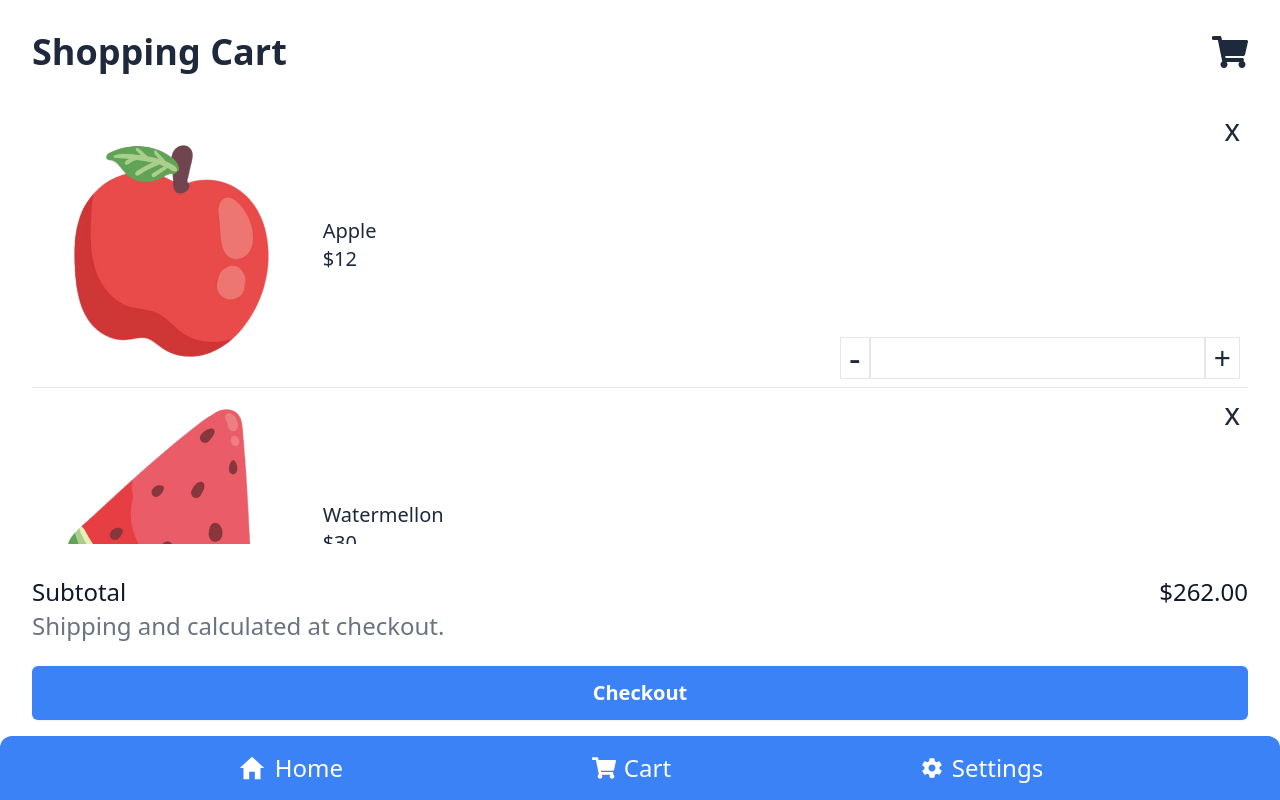
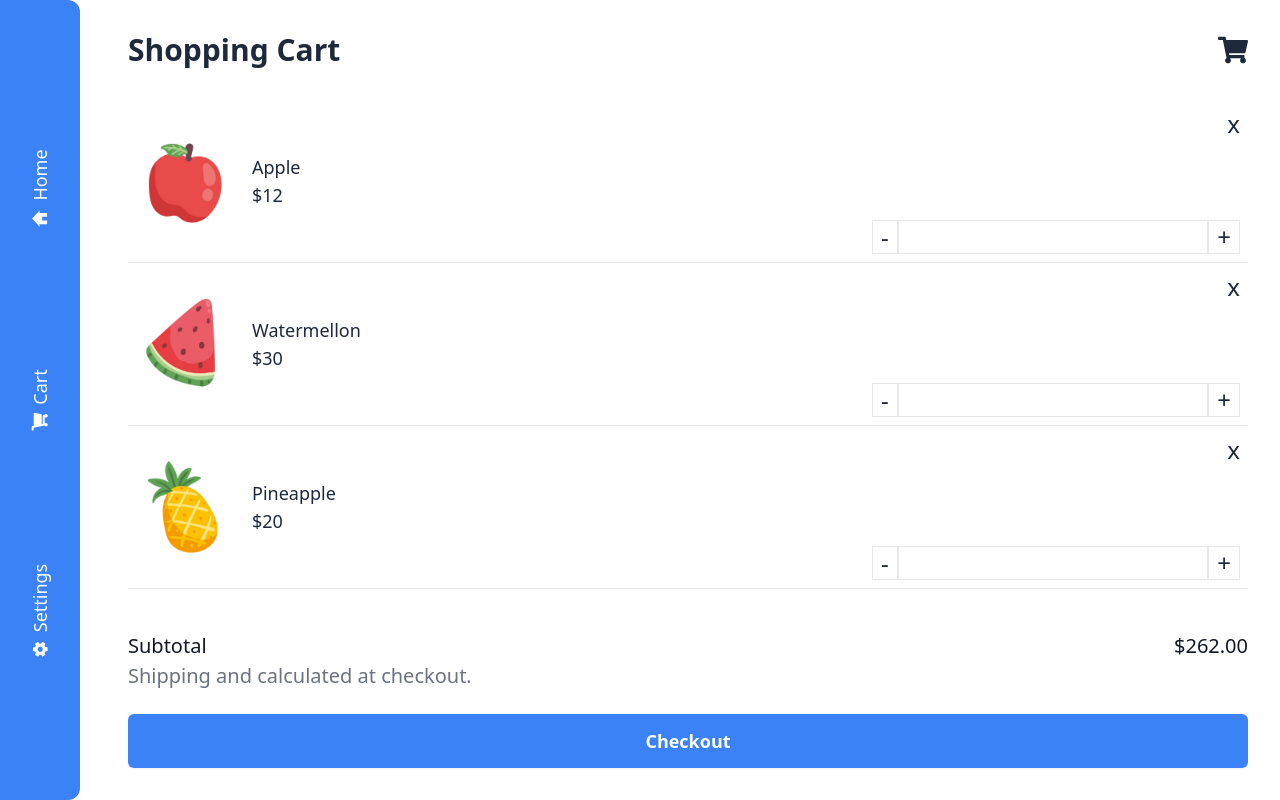
Before and after one commit to dannni-Op/shopping-cart, a React app: page /carts in a window 1280 px wide. Built offline with nearby package versions, Linux system fonts and the light colour scheme; the HTML template or start-up script is replaced by a standard one.

Commit message:
feat: create responsive

```diff
--- a/src/components/card.jsx
+++ b/src/components/card.jsx
@@ -14,11 +14,11 @@ export function Card({ data }) {
       >
         <figure>
           <div className="bg-white py-2 mb-2 rounded-xl">
-            <img className="w-2/3 mx-auto" src={data.picture} alt={data.name} />
+            <img className="w-2/3 max-w-[180px] mx-auto" src={data.picture} alt={data.name} />
           </div>
           <figcaption className="text-sm font-medium text-slate-800  bg-white p-3 flex justify-between items-center">
             <p className="block sm:hidden">${data.price}</p>
-            <p className="hidden sm:block sm:text-xl">{data.name}</p>
+            <p className="hidden sm:block sm:text-base">{data.name}</p>
             <button>
               <IoMdAddCircle className="text-3xl text-blue-500 hover:text-blue-600" />
             </button>
--- a/src/components/cartItem.jsx
+++ b/src/components/cartItem.jsx
@@ -3,20 +3,26 @@ export function CartItem({ data }) {
     <>
       <section className="flex justify-between w-full p-2">
         <div className="flex items-center gap-4 basis-8/12">
-          <div className="w-1/3 bg-red-200">
+          <div className="w-1/3 bg-red-200 max-w-[100px]">
             <img className="w-full" src={data.picture} alt="" />
           </div>
-          <div className="text-base sm:text-xl">
+          <div className="text-base sm:text-lg">
             <h1>{data.name}</h1>
             <p>${data.price}</p>
           </div>
         </div>
-        <div className="flex flex-col justify-between gap-8 basis-1/3">
-          <button className="self-end w-fit leading-none text-xl sm:text-3xl">x</button>
+        <div className="flex flex-col justify-between gap-8 lg:gap-20 basis-1/3">
+          <button className="self-end w-fit leading-none text-xl sm:text-2xl">
+            x
+          </button>
           <div className="flex">
-            <button className="border px-2 text-xl sm:text-4xl">-</button>
-            <input className="w-full border text-base sm:text-3xl" type="text" inputMode="numeric" />
-            <button className="border px-2 text-xl sm:text-3xl">+</button>
+            <button className="border px-2 text-xl sm:text-2xl">-</button>
+            <input
+              className="w-full border text-base sm:text-xl"
+              type="text"
+              inputMode="numeric"
+            />
+            <button className="border px-2 text-xl sm:text-2xl">+</button>
           </div>
         </div>
       </section>
--- a/src/components/navbar.jsx
+++ b/src/components/navbar.jsx
@@ -6,26 +6,26 @@ import { Link } from "react-router-dom";
 export function Navbar({ active }) {
   return (
     <>
-      <nav className="w-full py-2 bg-blue-500 rounded-t-xl flex justify-evenly items-center text-white absolute bottom-0 font-medium">
+      <nav className="w-full lg:w-20 lg:h-screen lg:py-0 py-2 md:py-3 bg-blue-500 rounded-t-xl lg:rounded-l-none lg:rounded-r-xl flex lg:flex-col justify-evenly items-center text-white absolute bottom-0 font-medium ">
         <Link
           to="/"
-          className="text-md sm:text-2xl hover:bg-white hover:text-blue-500 py-2 px-3 rounded-lg flex items-center gap-2"
+          className="text-md sm:text-lg hover:bg-white hover:text-blue-500 py-2 px-3 rounded-lg flex items-center gap-2 lg:-rotate-90"
         >
-          <IoMdHome className="sm:text-3xl text-xl" />
+          <IoMdHome className="sm:text-xl text-xl" />
           Home
         </Link>
         <Link
           to="/carts"
-          className="text-md sm:text-2xl hover:bg-white hover:text-blue-500 py-2 px-3 rounded-lg flex items-center gap-2"
+          className="text-md sm:text-lg hover:bg-white hover:text-blue-500 py-2 px-3 rounded-lg flex items-center gap-2 lg:-rotate-90"
         >
-          <FaShoppingCart className="sm:text-2xl text-md" />
+          <FaShoppingCart className="sm:text-lg text-md" />
           Cart
         </Link>
         <Link
           to="/settings"
-          className="text-md sm:text-2xl hover:bg-white hover:text-blue-500 py-2 px-3 rounded-lg flex items-center gap-2"
+          className="text-md sm:text-lg hover:bg-white hover:text-blue-500 py-2 px-3 rounded-lg flex items-center gap-2 lg:-rotate-90 "
         >
-          <IoMdSettings className="sm:text-2xl text-md" />
+          <IoMdSettings className="sm:text-lg text-md" />
           Settings
         </Link>
       </nav>
--- a/src/components/searchbar.jsx
+++ b/src/components/searchbar.jsx
@@ -7,7 +7,7 @@ export function SearchBar() {
         <form className="w-full relative">
           <input
             type="search"
-            className="text-base sm:text-xl p-4 w-full rounded-xl shadow ps-14"
+            className="text-base p-4 w-full rounded-xl shadow ps-14"
             placeholder="Enter product name..."
           />
           <FaSearch className="text-lg sm:text-xl text-slate-300 absolute top-1/3 left-6" />
--- a/src/pages/cart.jsx
+++ b/src/pages/cart.jsx
@@ -17,10 +17,10 @@ export function Cart() {
         variants={childVariants}
         exit="exit"
       >
-        <section className="w-full h-screen px-8 pt-8 text-slate-800 pb-20 flex justify-between flex-col gap-8">
+        <section className="w-full h-screen px-8 pt-8 text-slate-800 pb-20 md:pb-24 lg:pb-8 lg:ps-32 flex justify-between flex-col gap-8">
           <div className="flex items-center justify-between">
-            <h1 className="font-bold text-2xl sm:text-4xl">Shopping Cart</h1>
-            <FaShoppingCart className="text-2xl sm:text-4xl" />
+            <h1 className="font-bold text-2xl sm:text-3xl">Shopping Cart</h1>
+            <FaShoppingCart className="text-2xl sm:text-3xl" />
           </div>
           <div className="h-3/4 w-full overflow-auto">
             <div className="divide-y">
@@ -30,15 +30,15 @@ export function Cart() {
             </div>
           </div>
           <div>
-            <div class="flex justify-between text-base sm:text-2xl font-medium text-gray-900">
+            <div class="flex justify-between text-base sm:text-xl font-medium text-gray-900">
               <p>Subtotal</p>
               <p>$262.00</p>
             </div>
-            <p class="mt-0.5 text-sm sm:text-2xl text-gray-500">
+            <p class="mt-0.5 text-sm sm:text-xl text-gray-500">
               Shipping and calculated at checkout.
             </p>
             <div class="mt-6">
-              <button class="sm:text-xl w-full flex items-center justify-center rounded-md border border-transparent bg-blue-500 px-6 py-3 text-base font-bold text-white shadow-sm hover:bg-blue-600">
+              <button class="text-base sm:text-lg w-full flex items-center justify-center rounded-md border border-transparent bg-blue-500 px-6 py-3 text-base font-bold text-white shadow-sm hover:bg-blue-600">
                 Checkout
               </button>
             </div>
--- a/src/pages/home.jsx
+++ b/src/pages/home.jsx
@@ -20,22 +20,22 @@ export function Home() {
           variants={childVariants}
           layout={false}
         >
-          <section className="w-full h-screen px-8 flex flex-col justify-between pt-8 pb-20">
+          <section className="w-full h-screen px-8 flex flex-col justify-between pt-8 pb-20 md:pb-24 lg:pb-8 lg:ps-32">
             <SearchBar />
             <section className="h-4/5 w-full my-4 pb-1 overflow-auto">
-              <div className="w-full grid grid-cols-2 sm:grid-cols-3 max-w-full gap-6">
+              <div className="w-full grid grid-cols-2 sm:grid-cols-3 lg:grid-cols-6 max-w-full gap-6">
                 {products.map((e, i) => {
                   return <Card data={e} key={i} />;
                 })}
               </div>
             </section>
             <div className="text-slate-400 py-2 flex gap-2 border border-x-0">
-              <button className="items-center gap-2 flex h-full text-blue-500 text-md sm:text-xl font-medium px-4 py-2 bg-slate-200 rounded-lg hover:bg-slate-200">
-                <GiFruitBowl className="text-xl sm:text-2xl" />
+              <button className="items-center gap-2 flex h-full text-blue-500 text-md sm:text-lg font-medium px-4 py-2 bg-slate-200 rounded-lg hover:bg-slate-200">
+                <GiFruitBowl className="text-xl" />
                 Fruits
               </button>
-              <button className="flex items-center gap-2 h-full text-blue-500 text-md sm:text-xl font-medium px-4 py-2 rounded-lg bg-slate-200 hover:bg-slate-200">
-                <GiFruitBowl className="text-xl sm:text-2xl" />
+              <button className="flex items-center gap-2 h-full text-blue-500 text-md sm:text-lg font-medium px-4 py-2 rounded-lg bg-slate-200 hover:bg-slate-200">
+                <GiFruitBowl className="text-xl " />
                 Vegetables
               </button>
             </div>
--- a/src/pages/settings.jsx
+++ b/src/pages/settings.jsx
@@ -11,7 +11,7 @@ export function Settings() {
         exit="exit"
         variants={childVariants}
       >
-        <section className="pg-slate-50 w-full h-screen flex flex-col justify-center items-center gap-4 pb-8">
+        <section className="pg-slate-50 w-full h-screen flex flex-col justify-center items-center gap-4 pb-20 md:pb-24 lg:pb-8 lg:ps-32">
           <FaCode className="text-9xl text-blue-500" />
           <h2 className="text-blue-500 font-extrabold text-4xl sm:text-5xl">
             We Are Coding
```
